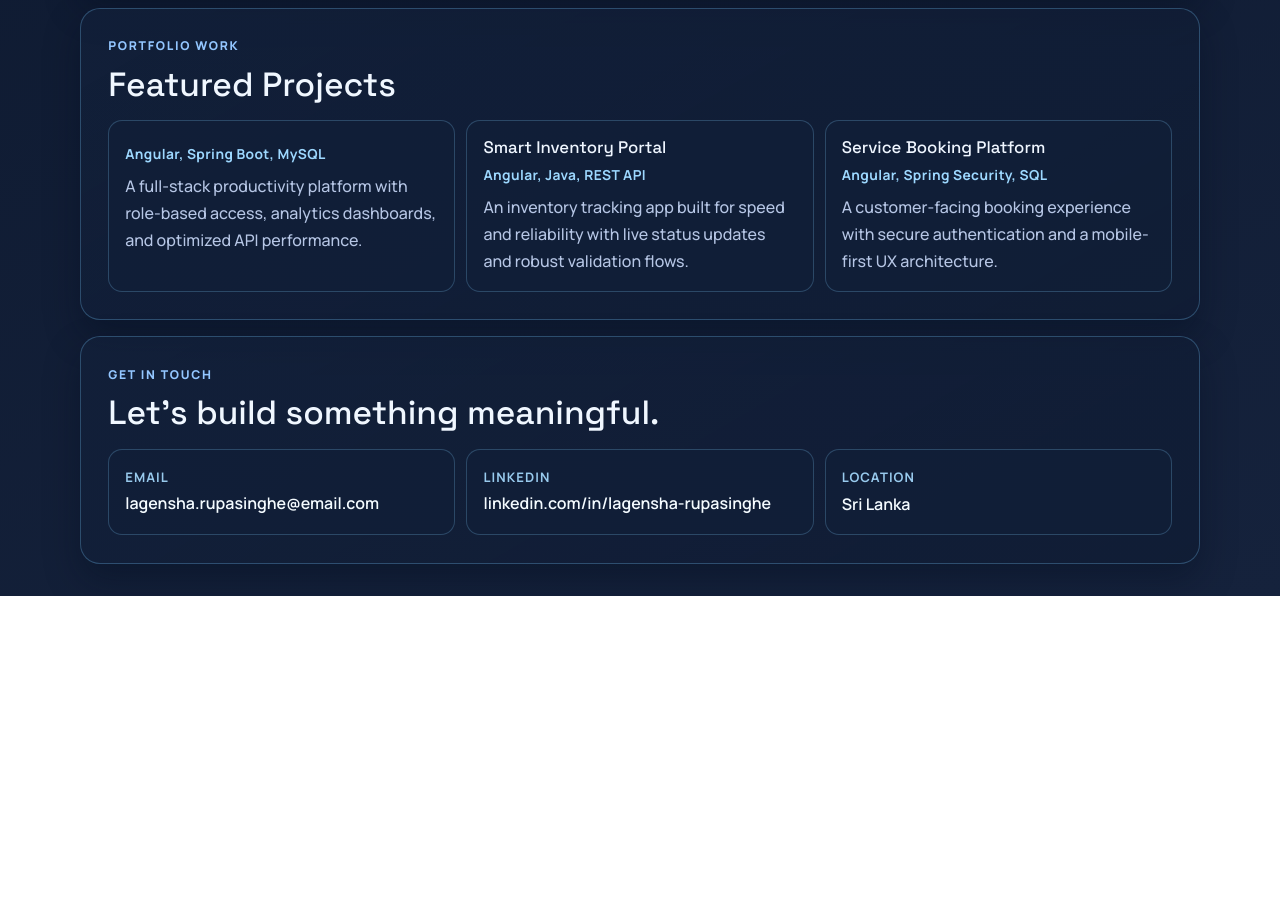
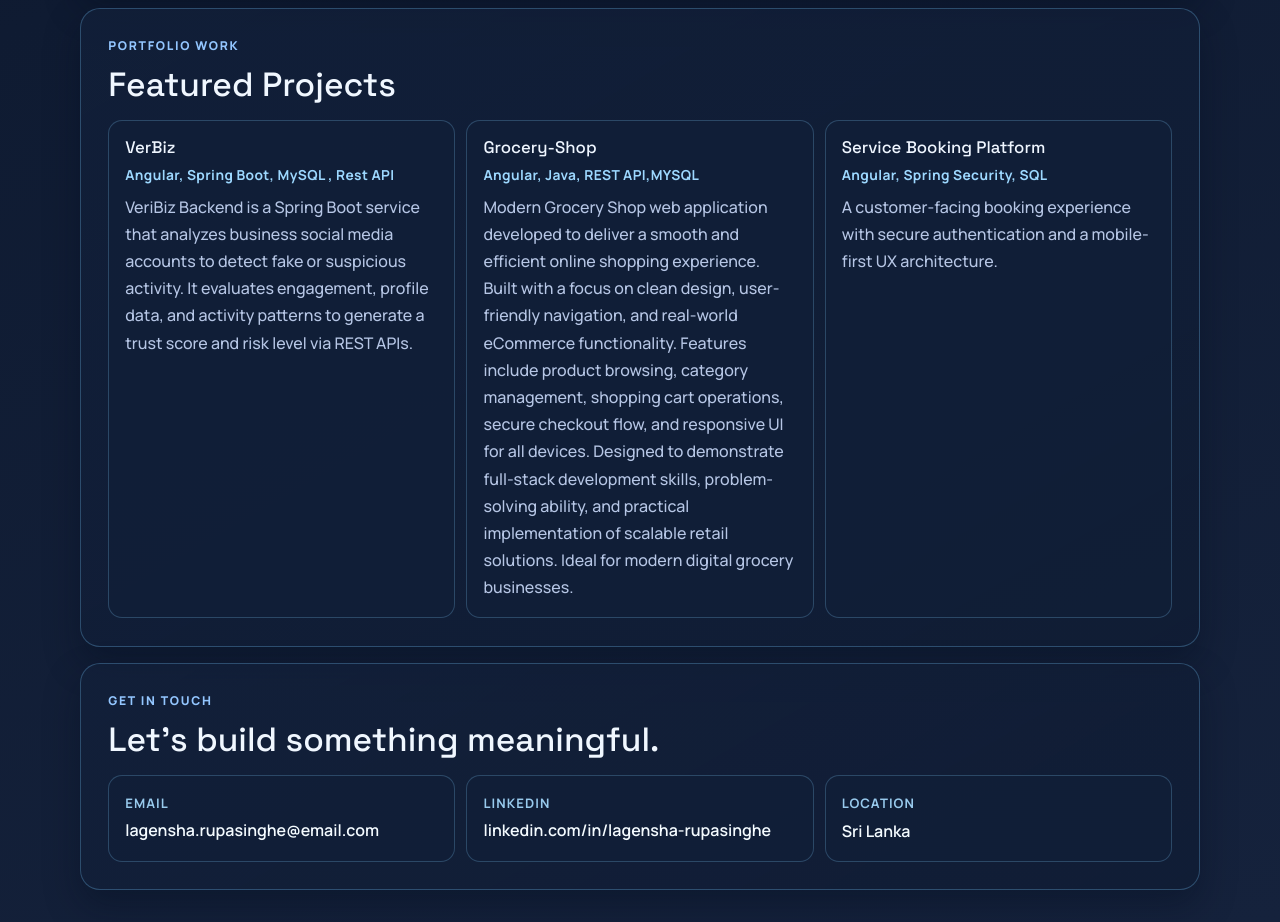
Before and after one commit to lagensha/Lagensha-portfolio, an Angular app: page / in a window 1280 px wide. Shown: the part 1120-2042 px from the top of the page. Before the commit the page ends 1716 px from the top, so only its background shows below. Built offline with nearby package versions, Linux system fonts and the light colour scheme.

Commit message:
feat: update project highlights with detailed descriptions and correct titles

```diff
--- a/src/app/portfolio/portfolio.ts
+++ b/src/app/portfolio/portfolio.ts
@@ -19,16 +19,16 @@ export class Portfolio {
 
   readonly projectHighlights = [
     {
-      title: '',
-      stack: 'Angular, Spring Boot, MySQL',
+      title: 'VerBiz',
+      stack: 'Angular, Spring Boot, MySQL , Rest API',
       summary:
-        'A full-stack productivity platform with role-based access, analytics dashboards, and optimized API performance.',
+        'VeriBiz Backend is a Spring Boot service that analyzes business social media accounts to detect fake or suspicious activity. It evaluates engagement, profile data, and activity patterns to generate a trust score and risk level via REST APIs.',
     },
     {
-      title: 'Smart Inventory Portal',
-      stack: 'Angular, Java, REST API',
+      title: 'Grocery-Shop',
+      stack: 'Angular, Java, REST API,MYSQL',
       summary:
-        'An inventory tracking app built for speed and reliability with live status updates and robust validation flows.',
+        'Modern Grocery Shop web application developed to deliver a smooth and efficient online shopping experience. Built with a focus on clean design, user-friendly navigation, and real-world eCommerce functionality. Features include product browsing, category management, shopping cart operations, secure checkout flow, and responsive UI for all devices. Designed to demonstrate full-stack development skills, problem-solving ability, and practical implementation of scalable retail solutions. Ideal for modern digital grocery businesses.',
     },
     {
       title: 'Service Booking Platform',
```
